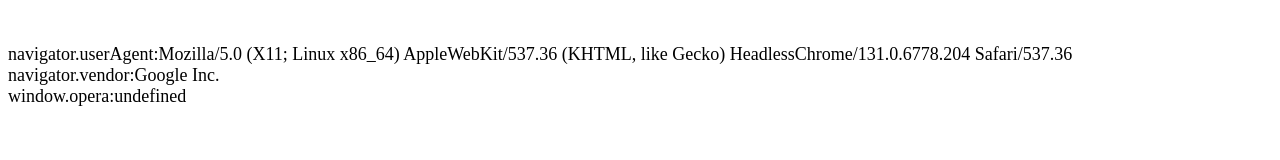
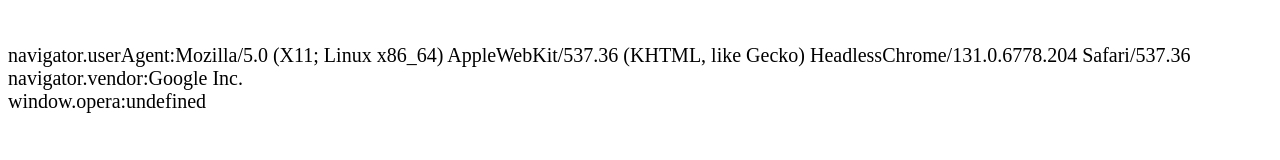
Before and after one commit to thomaslee-u/thomaslee-u.github.io, a plain HTML site: page index.html in a window 1280 px wide. Drawn offline with Linux system fonts and the light colour scheme.

Commit message:
Update index.html

```diff
--- a/index.html
+++ b/index.html
@@ -2,7 +2,7 @@
   <body>
   <br/>
   <br/>
-  <div id="data" style="font-size:18px"></div>
+  <div id="data" style="font-size: 20px;"></div>
     <script>
     document.getElementById("data").innerHTML = "navigator.userAgent:" + navigator.userAgent + "<br/>" +"navigator.vendor:" + navigator.vendor + "<br/>" + "window.opera:" + window.opera;
     </script>
```
